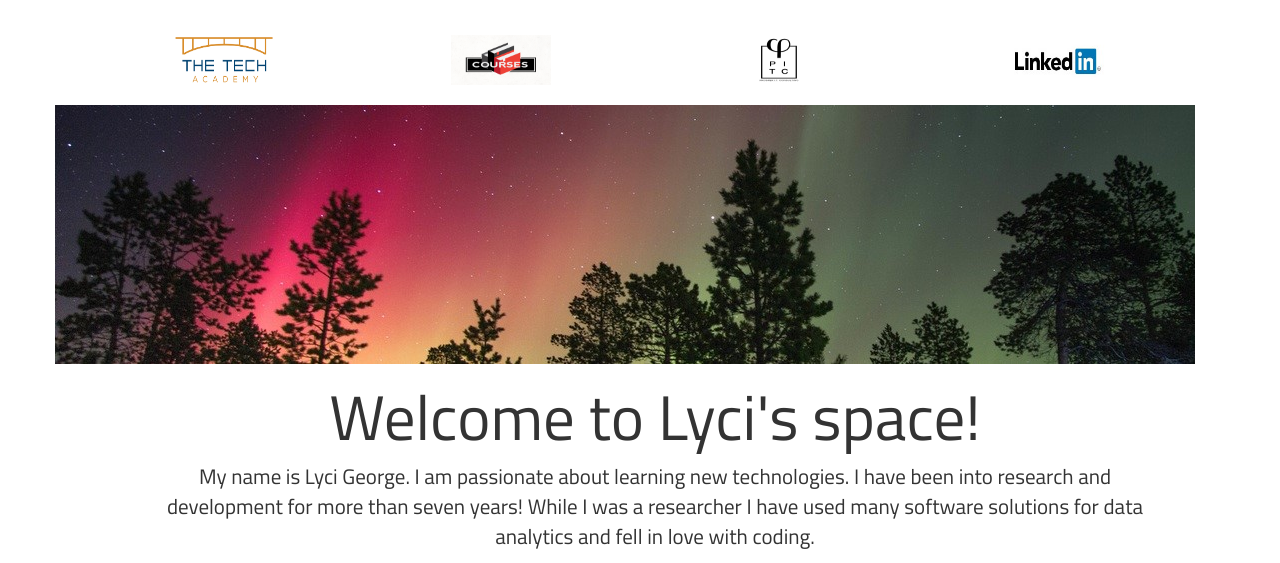
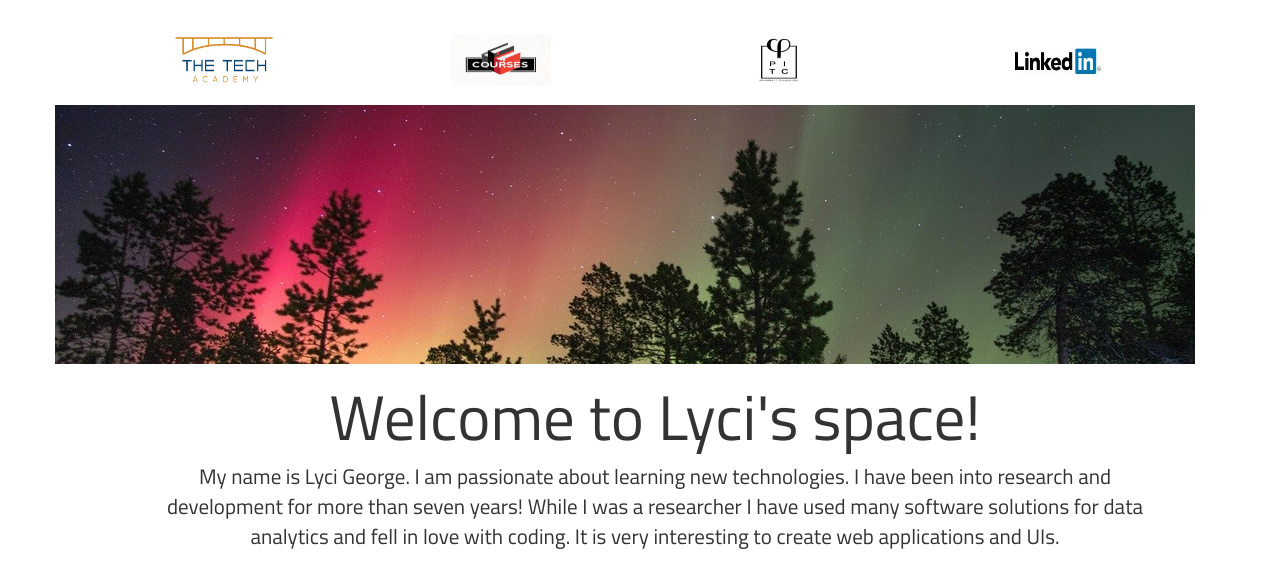
Before and after one commit to lycigv/lycigv.github.io, a plain HTML site: page index.html in a window 1280 px wide. Shown: the top 563 px of the page. Drawn offline with Linux system fonts and the light colour scheme; grey boxes are pictures that could not be loaded.

```diff
--- a/index.html
+++ b/index.html
@@ -40,7 +40,7 @@
 <div class="container">
 	<div class="jumbotron">
 	<h1>Welcome to Lyci's space!</h1>
-	<P> My name is Lyci George. I am passionate about learning new technologies. I have been into research and development for more than seven years! While I was a researcher I have used many software solutions for data analytics and fell in love with coding.</p>
+	<P> My name is Lyci George. I am passionate about learning new technologies. I have been into research and development for more than seven years! While I was a researcher I have used many software solutions for data analytics and fell in love with coding. It is very interesting to create web applications and UIs.</p>
 	<img src="images/lyci.JPG" alt="Me at downtown Portland" height="200" width="300">
 	</div>
 	</div>
```
Also changed, not shown: images/face.png (deleted), 2 other files.
